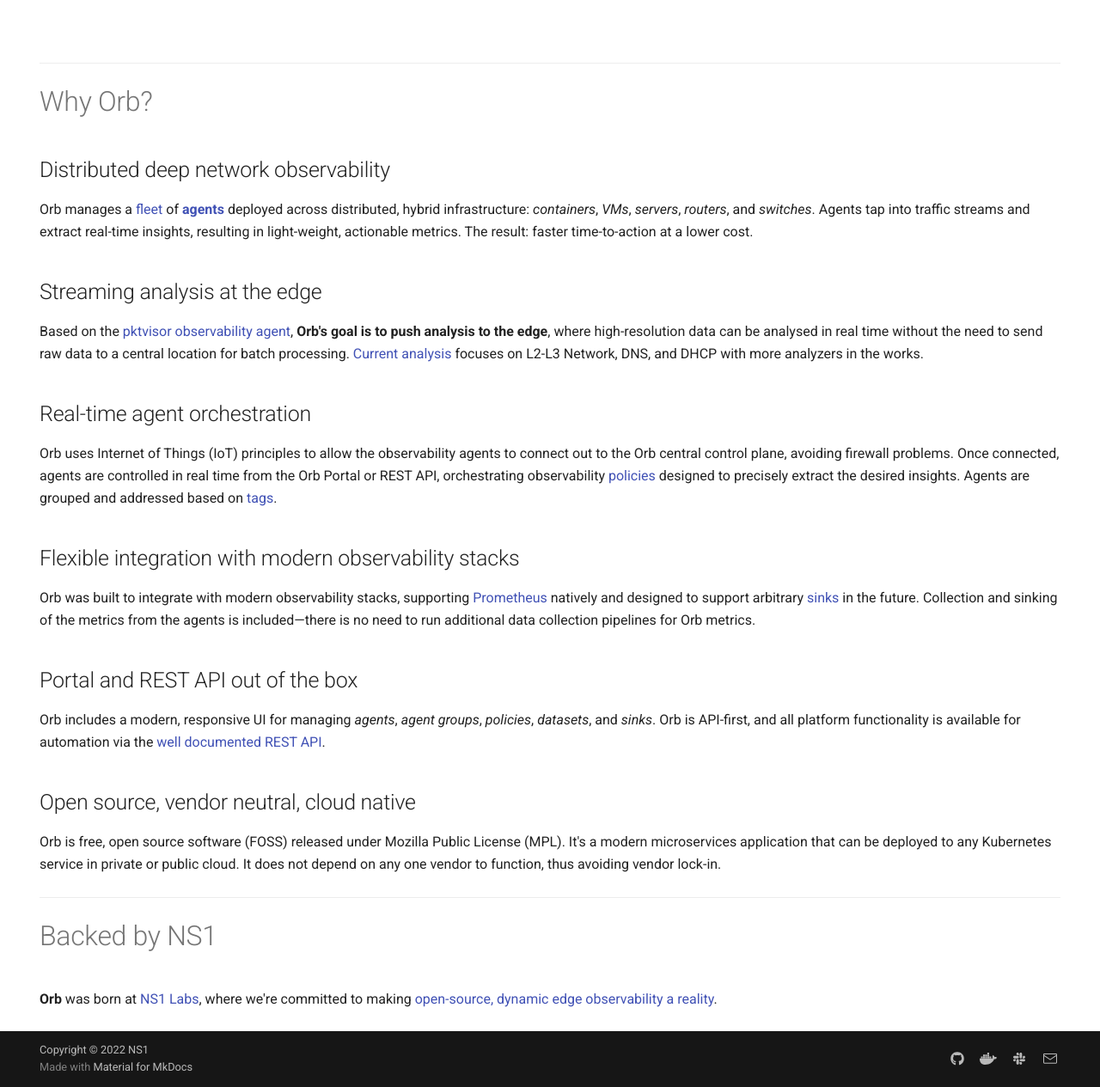
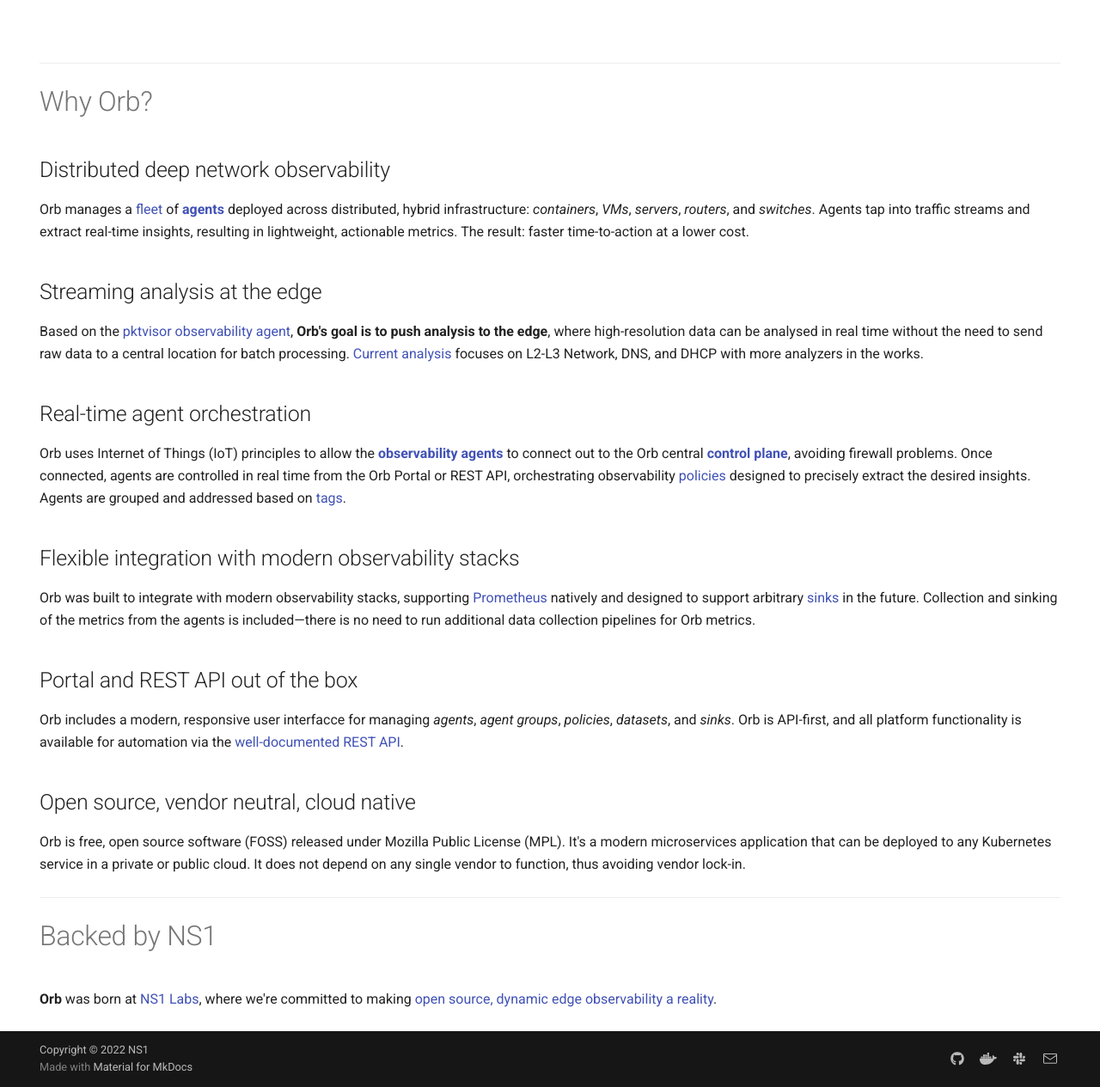
Before and after one commit to orb-community/orb-website, an MkDocs documentation site: the page built from docs/index.md, in a window 1280 px wide and 1400 px high, scrolled down 614 px, cut to the strip 135-1400 px from the top of the window. Shown: the whole strip at 86% size. Built offline with MkDocs 1.6.1 and Material for MkDocs 9.7.7, drawn with Linux system fonts in a browser that asks for light colours; comment, search, counter and statistics services are not loaded.

Commit message:
more copy and formatting edits

```diff
--- a/docs/index.md
+++ b/docs/index.md
@@ -23,14 +23,14 @@
 
 ## Distributed deep network observability
 Orb manages a [fleet](about/#fleet) of **[agents](about/#agent)** deployed across distributed, hybrid infrastructure: *containers*, *VMs*, *servers*, *routers*, and *switches*.
-Agents tap into traffic streams and extract real-time insights, resulting in light-weight, actionable metrics. The result: faster time-to-action at a lower cost.
+Agents tap into traffic streams and extract real-time insights, resulting in lightweight, actionable metrics. The result: faster time-to-action at a lower cost.
 
 
 ## Streaming analysis at the edge
 Based on the [pktvisor observability agent](https://pktvisor.dev), **Orb's goal is to push analysis to the edge**, where high-resolution data can be analysed in real time without the need to send raw data to a central location for batch processing. [Current analysis](https://github.com/ns1labs/pktvisor/wiki/Current-Metrics) focuses on L2-L3 Network, DNS, and DHCP with more analyzers in the works.
 
 ## Real-time agent orchestration
-Orb uses Internet of Things (IoT) principles to allow the observability agents to connect out to the Orb central control plane, avoiding firewall problems. Once connected, agents are controlled in real time from the Orb Portal or REST API, orchestrating observability [policies](about/#policies) designed to precisely extract the desired insights. Agents are grouped and addressed based on [tags](about/#agent-group).
+Orb uses Internet of Things (IoT) principles to allow the **[observability agents](https://getorb.io/about/#the-agents)** to connect out to the Orb central **[control plane](https://getorb.io/about/#the-control-plane)**, avoiding firewall problems. Once connected, agents are controlled in real time from the Orb Portal or REST API, orchestrating observability [policies](about/#policies) designed to precisely extract the desired insights. Agents are grouped and addressed based on [tags](about/#agent-group).
 
 ## Flexible integration with modern observability stacks
 Orb was built to integrate with modern observability stacks, supporting [Prometheus](https://prometheus.io/) natively and
@@ -38,12 +38,12 @@
 is included—there is no need to run additional data collection pipelines for Orb metrics.
 
 ## Portal and REST API out of the box
-Orb includes a modern, responsive UI for managing *agents*, *agent groups*, *policies*, *datasets*, and *sinks*. Orb is API-first, and all platform functionality is available for automation via the [well documented REST API](docs/#working-with-api-docs).
+Orb includes a modern, responsive user interfacce for managing *agents*, *agent groups*, *policies*, *datasets*, and *sinks*. Orb is API-first, and all platform functionality is available for automation via the [well-documented REST API](docs/#working-with-api-docs).
 
 ## Open source, vendor neutral, cloud native
-Orb is free, open source software (FOSS) released under Mozilla Public License (MPL). It's a modern microservices application that can be deployed to any Kubernetes service in private or public cloud. It does not depend on any one vendor to function, thus avoiding vendor lock-in.
+Orb is free, open source software (FOSS) released under Mozilla Public License (MPL). It's a modern microservices application that can be deployed to any Kubernetes service in a private or public cloud. It does not depend on any single vendor to function, thus avoiding vendor lock-in.
 
 ***
 
 # Backed by NS1
-**Orb** was born at [NS1 Labs](https://ns1.com/labs), where we're committed to making [open-source, dynamic edge observability a reality](https://ns1.com/blog/orb-a-new-paradigm-for-dynamic-edge-observability).
+**Orb** was born at [NS1 Labs](https://ns1.com/labs), where we're committed to making [open source, dynamic edge observability a reality](https://ns1.com/blog/orb-a-new-paradigm-for-dynamic-edge-observability).
```
